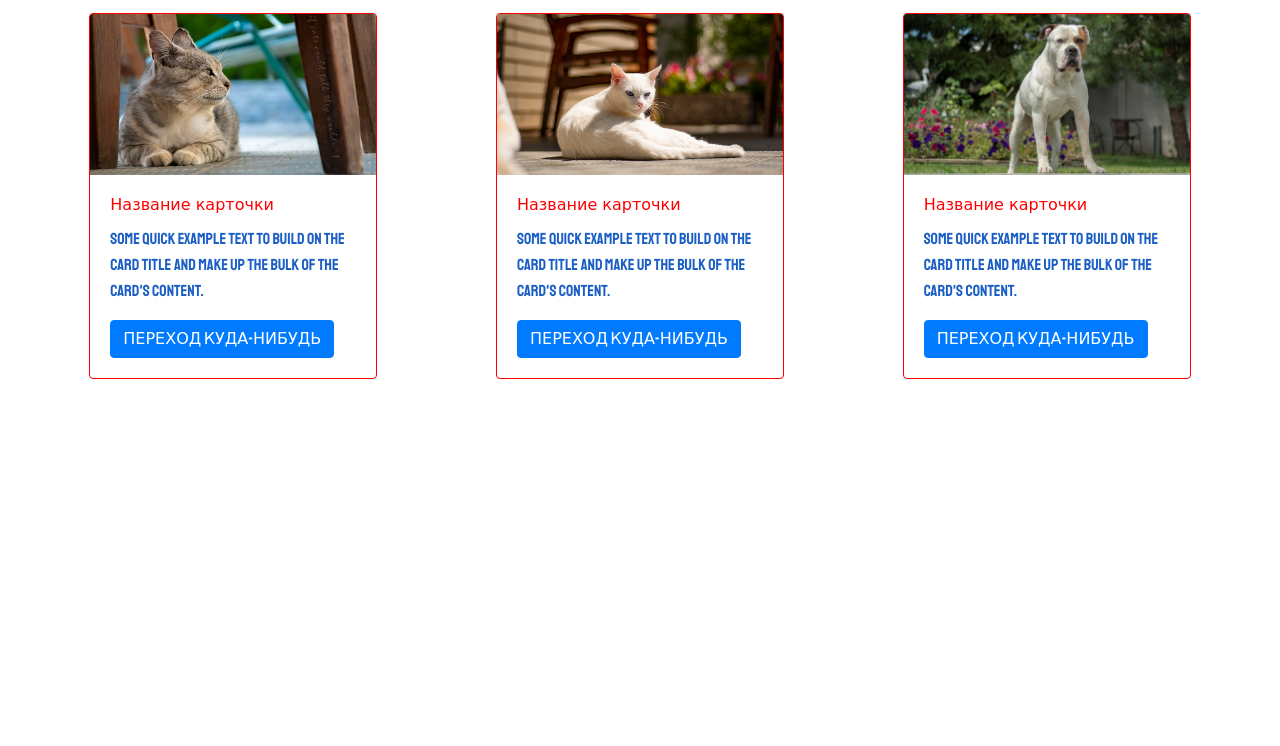
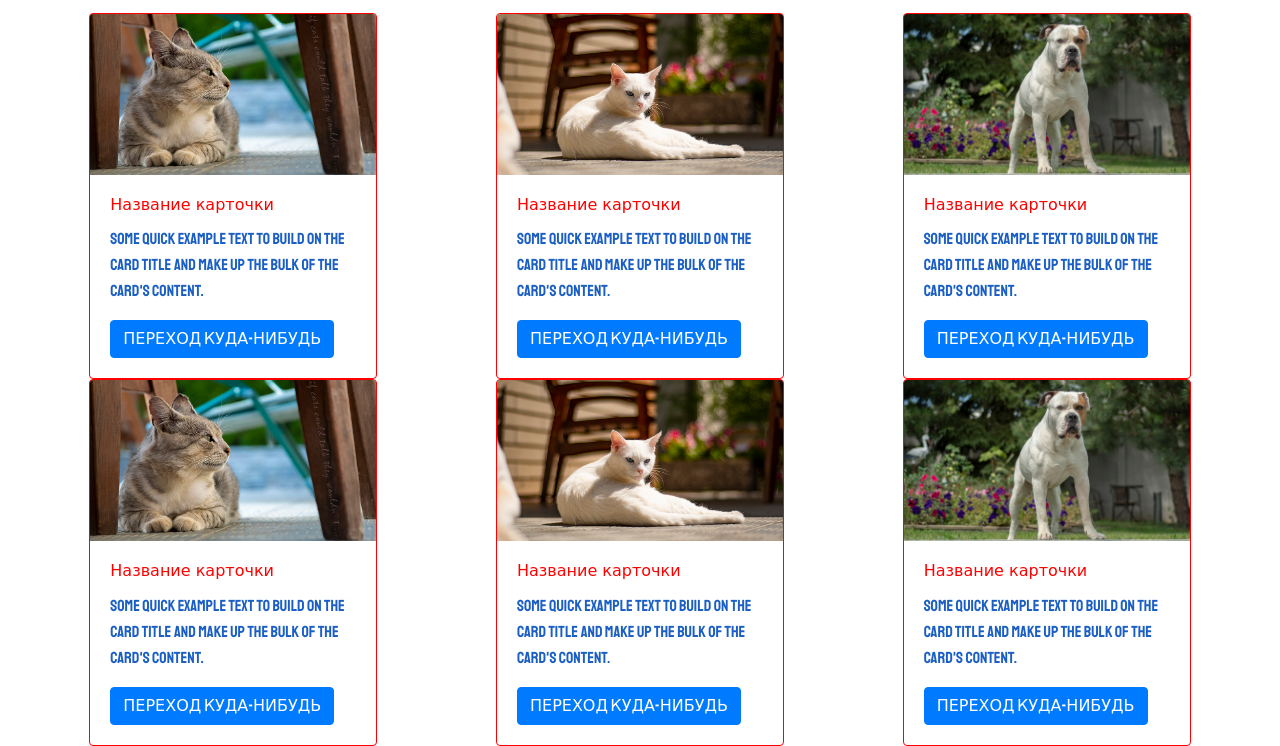
Before and after one commit to MichaelKirilovskiy/BS_EL, a plain HTML site: page index.html in a window 1280 px wide. Shown: the part 156-902 px from the top of the page. Before the commit the page ends 800 px from the top, so only its background shows below. Drawn offline with Linux system fonts and the light colour scheme; a web font is replaced by a local one.

Commit message:
add_grid

```diff
--- a/index.html
+++ b/index.html
@@ -69,6 +69,38 @@
                 </div>
               </div>
         </div>
+        <div class="grid container-fluid">
+          <div class="card" style="width: 18rem;">
+            <div class="img-container">
+              <img class="card-img-top" src="img/corshun_.jpg" alt="Card image cap">
+            </div>
+              <div class="card-body">
+                <h5 class="card-title">Название карточки</h5>
+                <p class="card-text">Some quick example text to build on the card title and make up the bulk of the card's content.</p>
+                <a href="#" class="btn btn-primary">Переход куда-нибудь</a>
+              </div>
+            </div>
+            <div class="card" style="width: 18rem;">
+              <div class="img-container">
+                <img class="card-img-top" src="img/belka.jpg" alt="Card image cap">
+              </div>
+              <div class="card-body">
+                <h5 class="card-title">Название карточки</h5>
+                <p class="card-text">Some quick example text to build on the card title and make up the bulk of the card's content.</p>
+                <a href="#" class="btn btn-primary">Переход куда-нибудь</a>
+              </div>
+            </div>
+            <div class="card" style="width: 18rem;">
+              <div class="img-container">
+                <img class="card-img-top" src="img/boskhet_1.JPG" alt="Card image cap">
+              </div>
+              <div class="card-body">
+                <h5 class="card-title">Название карточки</h5>
+                <p class="card-text">Some quick example text to build on the card title and make up the bulk of the card's content.</p>
+                <a href="#" class="btn btn-primary">Переход куда-нибудь</a>
+              </div>
+            </div>
+      </div>
     </div>
 
     <!-- scripts -->
```
